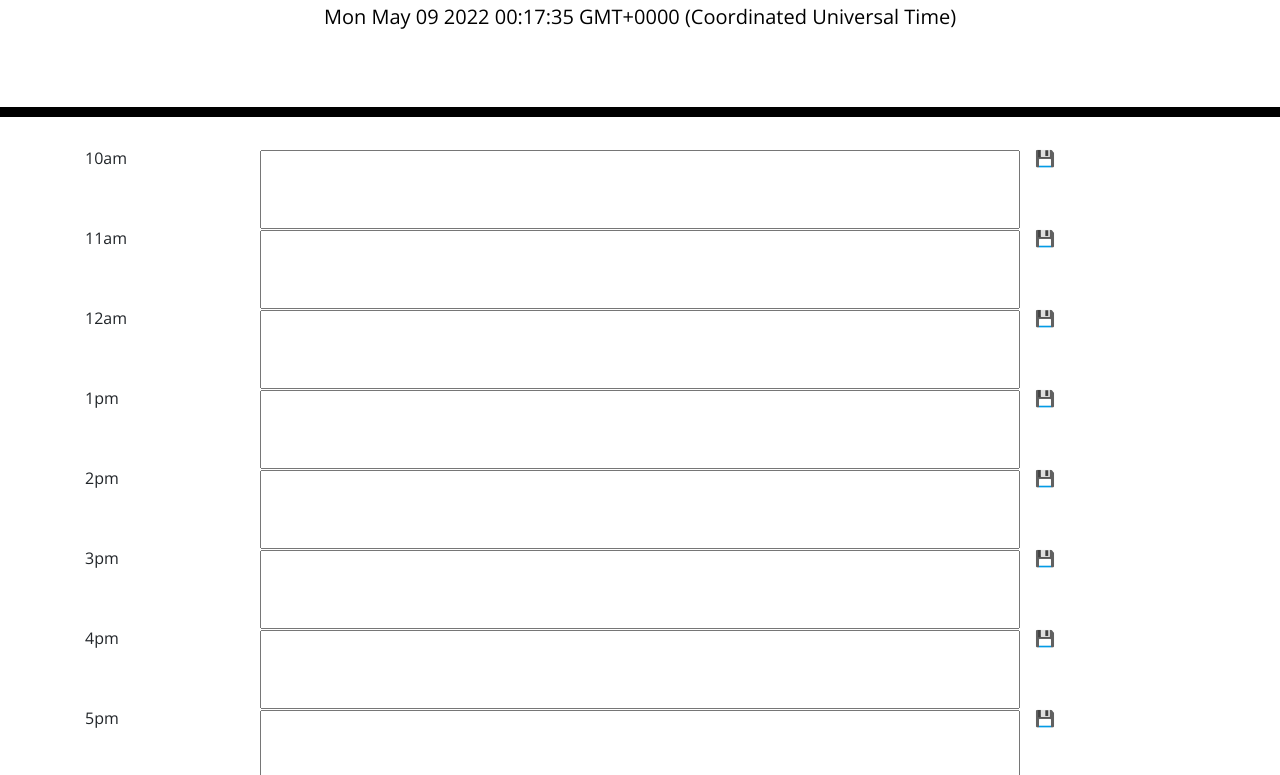
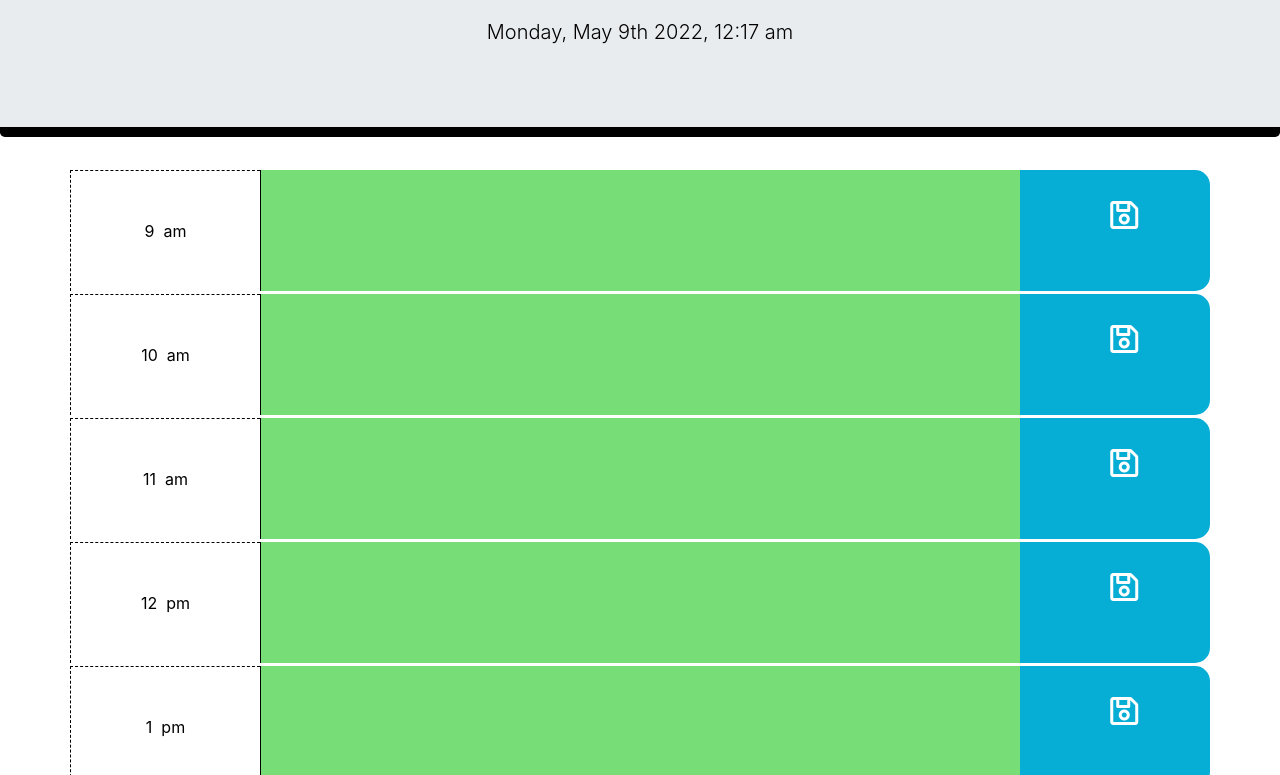
Before and after one commit to DanielOrnelas01/Work-day-scheduler, a plain HTML site: page index.html in a window 1280 px wide. Shown: the part 187-962 px from the top of the page. Drawn offline with nearby package versions, Linux system fonts and the light colour scheme.

Commit message:
should work

```diff
--- a/index.html
+++ b/index.html
@@ -23,7 +23,7 @@
   </head>
 
   <body>
-    <header class="jumbotron">
+    <header class="jumbotron" id="header">
       <h1 class="display-3">Work Day Scheduler</h1>
       <p class="lead">A simple calendar app for scheduling your work day</p>
       <p id="currentDay" class="lead"></p>
--- a/script.js
+++ b/script.js
@@ -1,56 +1,87 @@
+$(document).ready(function () {
 
-function displaydate() {
-    var currentDay = document.getElementById("currentDay")
-    setInterval(function () {
-        currentDay.textContent = new Date()
-    }, 1000)
+    //add the current date to the #current date id in the HTML//
+    var dateString = moment().format("dddd, MMMM Do YYYY, h:mm a");
+    $("#currentDay").html(dateString);
 
-}
+    //create html timeblocks with for loop starting at 9 am until 5pm//
+    var scheduledHours = [];
 
-function columns() {
-    for (var i = 0; i < 10; i++) {
-        var currentHour = new Date().getHours()
-        console.log(currentHour)
-        var row = document.createElement("div")
-        var one = document.createElement("div")
-        var two = document.createElement("input")
-        var three = document.createElement("div")
+    for (var hour = 9; hour < 18; hour++) {
+        scheduledHours.push(moment({
+            hour
+        }).format('h  a'));
+        $('.container').append(`<div class="row time-block" data-time="${hour}">
+           <!--hour column-->
+               <div class="col-sm col-md-2 hour">
+                 <p class=dayHour>${moment({hour}).format('h  a')}</p>
+               </div>
 
-        row.setAttribute("class", "row")
-        one.setAttribute("class","col-2")
-        two.setAttribute("class","col-8")
-        two.setAttribute("type", "text")
-        three.setAttribute("class","col-2")
+           <!--user input text area-->
+               <div class="col-sm col-md-8 d-flex description">
+                 <textarea class=textArea></textarea>
+               </div>
 
-        if(currentHour > i + 10){
-
-        }
-
-        if (i + 10 < 13) {
-            one.textContent = i + 10 + "am"
-        } else {
-            one.textContent = i - 2 + "pm"
-        }
-
-        three.textContent = "💾"
-
-        row.appendChild(one)
-        row.appendChild(two)
-        row.appendChild(three)
-        document.querySelector(".container").appendChild(row)
+           <!--bootstrap saveBtn-->
+               <div class="col-sm col-md-2 saveBtn">
+               <i class="far fa-save fa-2x" id=icon></i>
+               </div>`);
+      //  console.log({
+      //      hour
+      //  });
     }
 
-}
 
+    //Check the hour of the current day to the hour represented in the HTML data-element to decide it's background color.
+    var m = moment();
+    $.each($(".time-block"), function (index, value) {
+        let dateHour = $(value).attr("data-time");
+        if (Number(dateHour) === m.hour()) {
+            $(this).find("textarea").addClass('present');
+        } else if (Number(dateHour) < m.hour()) {
+            $(this).find("textarea").addClass('past');
+        } else {
+            $(this).find("textarea").addClass('future');
+        }
+    });
 
+    //Check for local storage to set value to the object
+    let timeObject = {};
+      if (localStorage.getItem('timeObject')) {
+          timeObject = JSON.parse(localStorage.getItem('timeObject'));
+      }else{
+        timeObject = {
+          '9': { time: "9", value: ""},
+          '10':{ time: "10", value: ""},
+          '11':{ time: "11", value: ""},
+          '12':{ time: "12", value: ""},
+          '13':{ time: "13", value: ""},
+          '14':{ time: "14", value: ""},
+          '15':{ time: "15", value: ""},
+          '16':{ time: "16", value: ""},
+          '17':{ time: "17", value: ""}
+        };
+      }
 
+    //set value of timeObject to equal the user input for each row
+    $(".time-block").each(function(){
+       $(this).find(".textArea").val(timeObject[$(this).attr("data-time")].value);
+       //console.log(this)
+      });
 
+     //save value to local storage on click
+     $(".saveBtn").on('click', function(event){
+         //set timeObject time attribute
+         var timeValue = $(this).closest(".time-block").attr("data-time");
+        //set timeObject value attribute
+         var textValue = $(this).closest(".time-block").find(".textArea").val();
+         timeObject[timeValue].value = textValue;
 
+      //save user input in each object to local storage
+         localStorage.setItem('timeObject', JSON.stringify(timeObject));
 
+          //console.log(textValue)
 
+     });
 
-function init() {
-    displaydate()
-    columns()
-}
-init()
+    });
--- a/style.css
+++ b/style.css
@@ -1,71 +1,92 @@
-body {
+.body {
   font-family: 'Open Sans', sans-serif;
   font-size: 16px;
   line-height: 1;
 }
 
-textarea{
+#header {
+  text-align: center;
+  color: black;
+  border-bottom: 10px solid black;
+}
+
+.textArea {
   background: transparent;
   border: none;
   resize: none;
   color: #000000;
   border-left: 1px solid black;
   padding: 10px;
-}
-
-.jumbotron {
-  text-align: center;
-  background-color: transparent;
-  color: black;
-  border-radius: 0;
-  border-bottom: 10px solid black;
+  width:100%;
+  min-height: 80px;
 }
 
 .description{
   white-space: pre-wrap;
+  padding:0;
 }
 
-.time-block{
+.time-block {
   text-align: center;
-  border-radius: 15px;
 }
 
 .row {
   white-space: pre-wrap;
-  height: 80px;
-  border-top: 1px solid white;;
+  min-height: 80px;
+  border-top: 1px solid white;
+  margin-top: 2px;
 }
 
 .hour {
   background-color: #ffffff;
   color: #000000;
   border-top: 1px dashed #000000;
+  border-left: 1px dashed #000000;
+}
+
+.dayHour {
+  margin-bottom: 0;
 }
 
 .past {
-  background-color: #d3d3d3;
+  background-color: grey;
   color: white;
+  cursor: pointer;
 }
 
 .present {
   background-color: #ff6961;
   color: white;
+  cursor: pointer;
 }
 
 .future {
   background-color: #77dd77;
   color: white;
+  cursor: text;
+  cursor: pointer;
 }
 
 .saveBtn {
-  border-left: 1px solid black;
+  background-color: #06AED5;
+  color: white;
+  cursor: pointer;
+  min-height: 80px;
+  background-color: #06AED5;
+  color: white;
+  cursor: pointer;
+  position: relative;
   border-top-right-radius: 15px;
   border-bottom-right-radius: 15px;
-  background-color: #06AED5;
-  color: white;
 }
 
-.saveBtn i:hover {
-  font-size: 20px;
-  transition: all .3s ease-in-out;
+#icon:hover {
+  font-size: 40px;
+  transition: all .2s ease-in-out;
 }
+
+#icon {
+  margin: 0 auto;
+  padding-right: 40px;
+  padding-top: 5px;
+}
```
Also changed, not shown: 1 other file.
